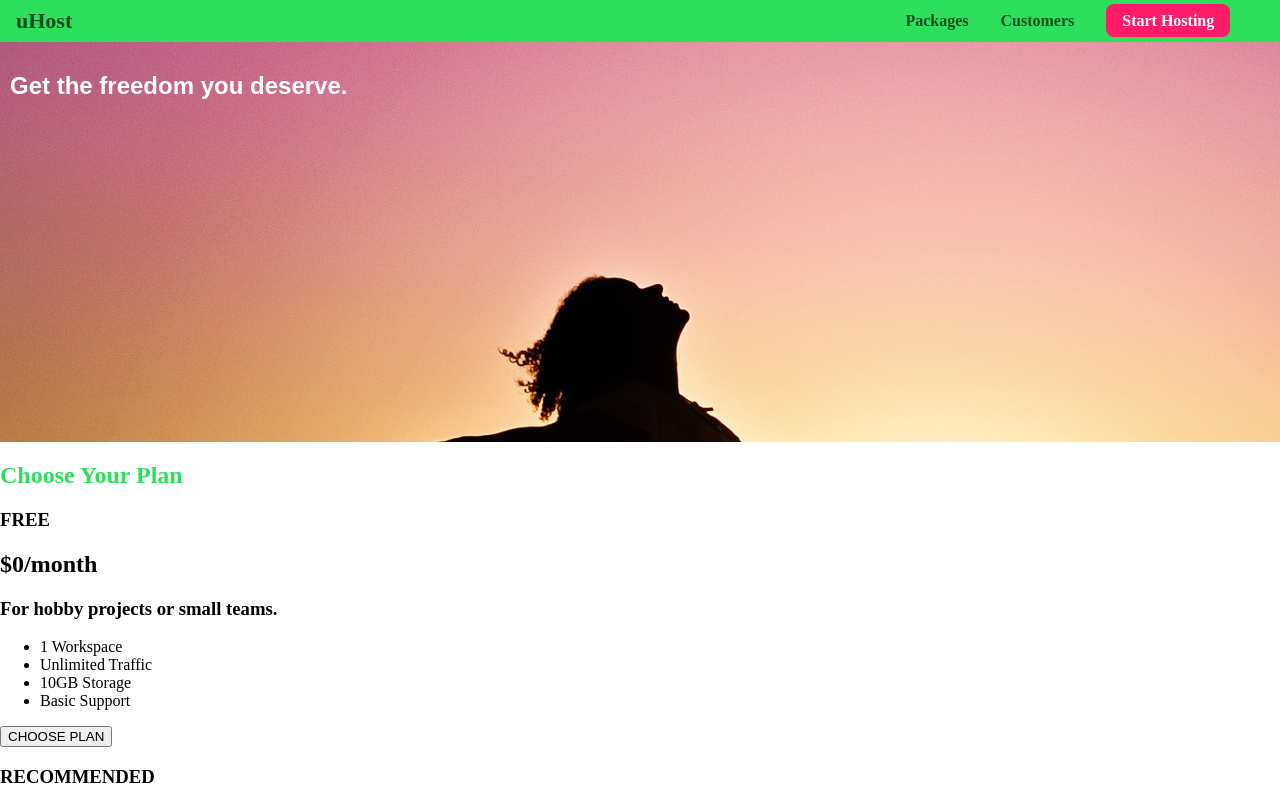
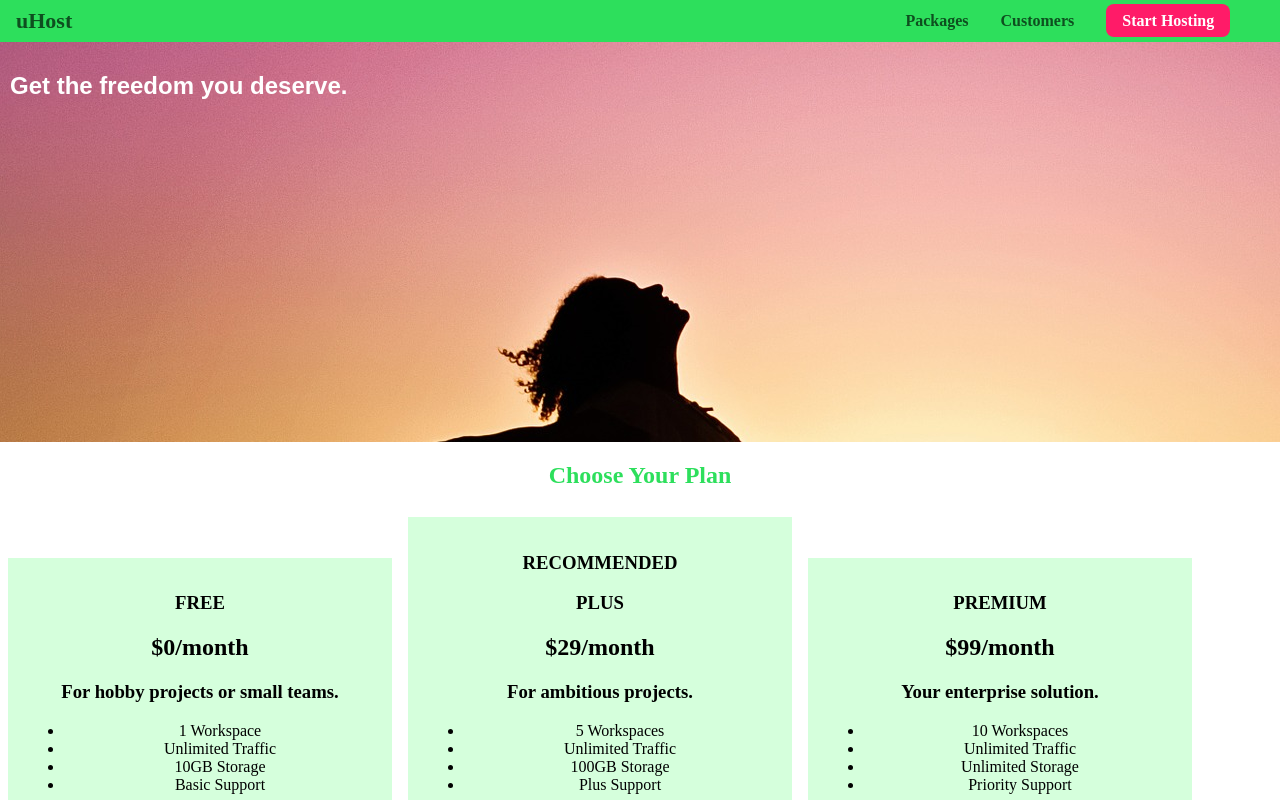
Before and after one commit to rattumourya/css-learning, an Angular app in the folder Basics/basics-css-angular/: page / in a window 1280 px wide. Shown: the top 800 px of the page. Built offline with nearby package versions, Linux system fonts and the light colour scheme.

Commit message:
css styles added to each plan

```diff
--- a/Basics/basics-css-angular/src/app/app.component.css
+++ b/Basics/basics-css-angular/src/app/app.component.css
@@ -16,11 +16,22 @@ body {
 
 .section-title {
     color: #2ddf5c;
+    text-align: center;
 }
 
 #product-overview h1 {
     color: white;
     font-family: 'Anton', sans-serif;
+}
+
+.plan {
+    background: #d5ffdc;
+    text-align:center;
+    padding: 16px;
+    margin: 8px;
+    display: inline-block;
+    width: 30%;
+    vertical-align: center;
 }
 
 /* h1 {
--- a/Basics/basics-css-angular/src/app/app.component.html
+++ b/Basics/basics-css-angular/src/app/app.component.html
@@ -25,7 +25,7 @@
   <section id="plans">
       <h1 class="section-title">Choose Your Plan</h1>
       <div>
-        <article>
+        <article class="plan">
             <h1>FREE</h1>
             <h2>$0/month</h2>
             <h3>For hobby projects or small teams.</h3>
@@ -39,7 +39,7 @@
                 <button>CHOOSE PLAN</button>
             </div>
         </article>
-        <article>
+        <article class="plan">
             <h1>RECOMMENDED</h1>
             <h1>PLUS</h1>
             <h2>$29/month</h2>
@@ -54,7 +54,7 @@
                 <button>CHOOSE PLAN</button>
             </div>
         </article>
-        <article>
+        <article class="plan">
             <h1>PREMIUM</h1>
             <h2>$99/month</h2>
             <h3>Your enterprise solution.</h3>
```
